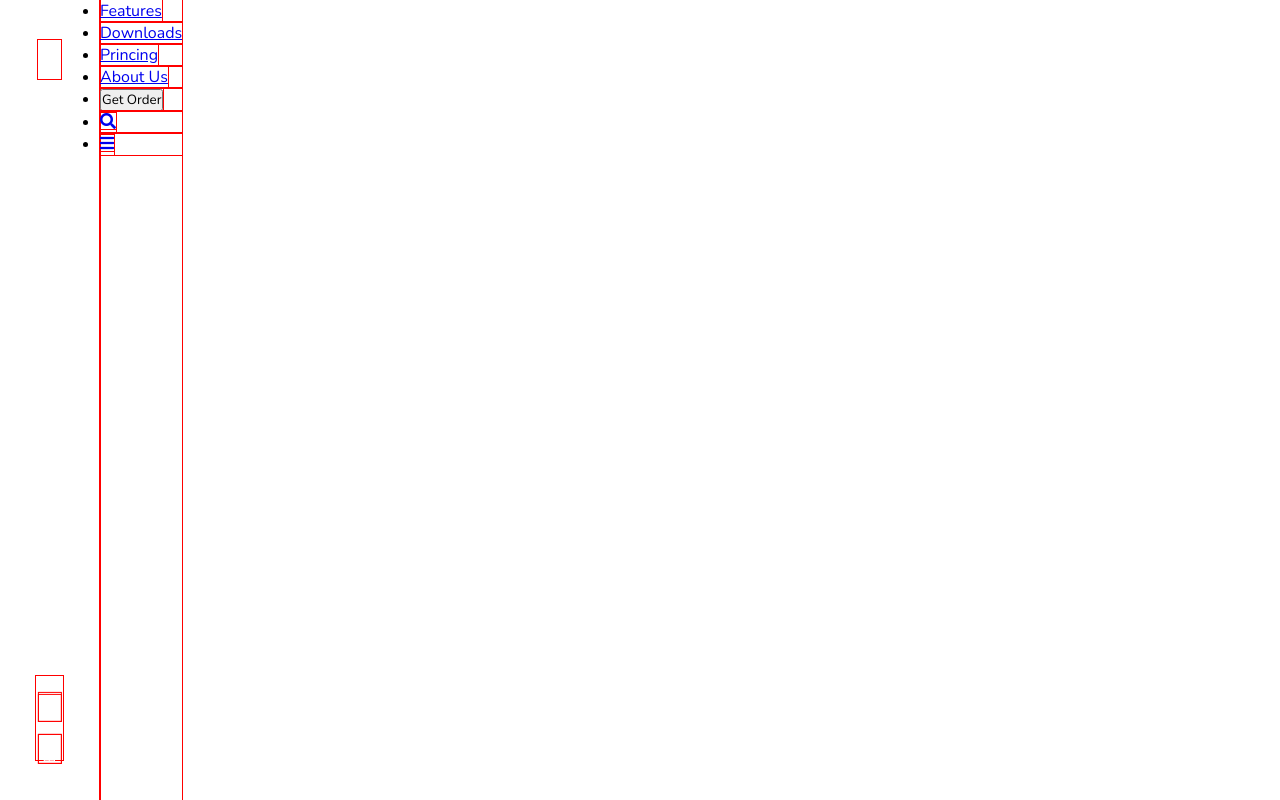
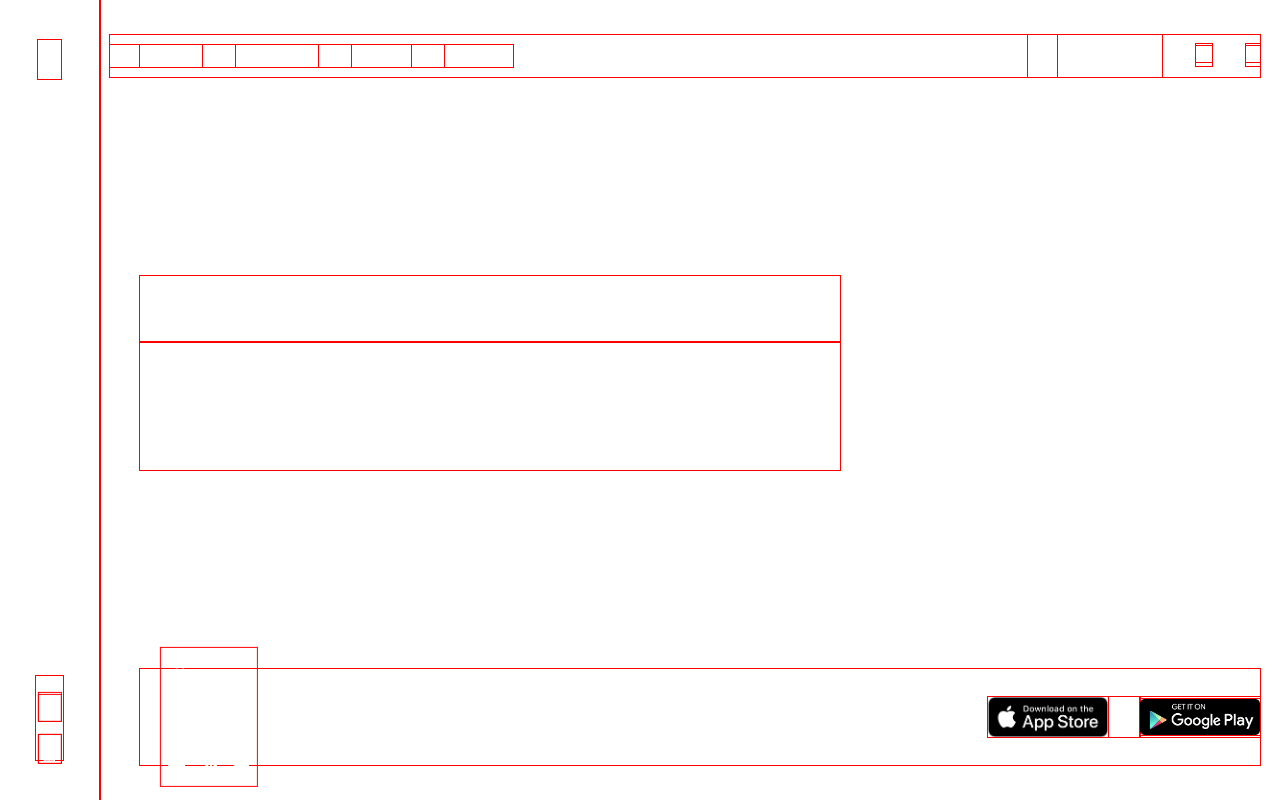
Before and after one commit to StefanoQuiroz/OldSchoolAnimations, a plain HTML site: page Demo1/index.html in a window 1280 px wide. Drawn offline with nearby package versions, Linux system fonts and the light colour scheme.

Commit message:
Maquetacion y estilos terminados

```diff
--- a/Demo1/index.html
+++ b/Demo1/index.html
@@ -70,6 +70,31 @@
                         </li>
                     </ul>
                 </nav>
+
+                <!-- center area -->
+                <div class="center-area">
+                    <h1 class="logo">Protection</h1>
+                    <p>
+                        Lorem ipsum dolor sit amet consectetur adipisicing elit. Soluta ab neque ipsum alias laboriosam, ullam facilis vitae culpa. Officiis nisi similique magni libero placeat sint, optio amet vero quaerat ea repellendus, animi nemo! Nulla, cupiditate?
+                    </p>
+                </div>
+
+                <div class="footer">
+                    <h1 class="logo">
+                        The Biggest <br/>
+                        Security </br>
+                        Standars
+                    </h1>
+                    <div class="sci">
+                        <div>
+                            <img class="mr-2" src="./images/appStore.png" alt="appStore">
+                        </div>
+                        <div>
+                            <img src="./images/googlePlay.png" alt="googlePlay">
+                        </div>
+                    </div>
+                </div>
+
             </div>
         </div>
     </section>
--- a/Demo1/styles/style.css
+++ b/Demo1/styles/style.css
@@ -59,10 +59,93 @@
 .main-area{
     position: absolute;
     left: 100px;
-    width: calc(100%-100px); /* para que no sobre un espacio en blanco: el ancho total de la pantalla menos el left side */
+    width: calc(100% - 100px); /* para que no sobre un espacio en blanco: el ancho total de la pantalla menos el left side, siempr eseparado po run espacio entre el " - " */
     height: 100vh;
     top: 0;
     display: flex;
     flex-direction: column;
     justify-content: space-between;
 }
+
+nav{
+    margin: 35px 20px 0px 10px;
+    display: flex;
+    justify-content: space-between;
+    align-items: center;
+}
+
+nav ul{
+    list-style: none;
+}
+
+nav ul li{
+    display: inline-block;
+    margin-left: 30px;
+
+}
+
+nav ul li a{
+    text-decoration: none;
+    color: #fff;
+}
+
+nav ul li a:hover{
+    border-bottom: 1px solid #fff;
+}
+
+nav ul li button{
+    background-color: transparent;
+    outline: none;
+    color: #fff;
+    border: 2px solid #fff;
+    padding: 10px 20px;
+    border-radius: 20px;;
+}
+
+/* Center-Area */
+
+.center-area{
+    max-width: 700px;
+    margin-left: 40px;
+    color: #fff;
+}
+
+.center-area h1{
+    font-size: 3rem;
+    letter-spacing: 5px;
+}
+
+.center-area p{
+    font-size: 1.5rem;
+}
+
+/* Footer */
+.footer{
+    display: flex;
+    justify-content: space-between;
+    align-items: center;
+    margin: 0px 20px 35px 40px;
+}
+
+.footer h1{
+    transform: rotate(270deg);
+    color: #fff;
+}
+
+.footer .sci{
+    display: flex;
+}
+
+.footer .sci div{
+    display: flex;
+    align-items: center;
+    align-items: center;
+}
+
+.footer .sci div img{
+    width: 120px;
+}
+
+.footer .sci div .mr-2{
+    margin-right: 2rem;
+}
```
